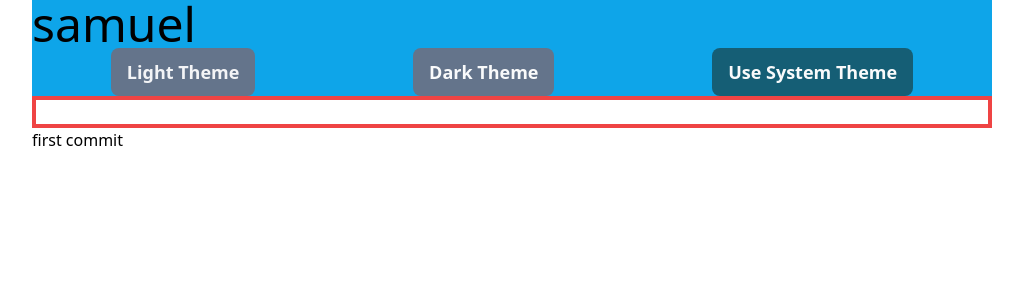
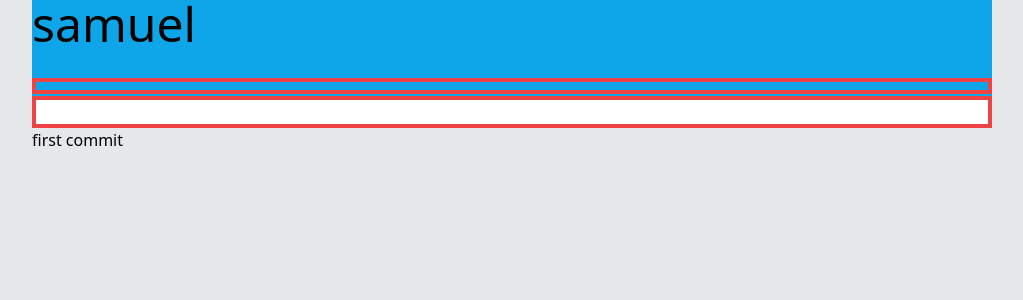
Before and after one commit to samueldebenedictis/sketches, a Next.js app: page / in a window 1280 px wide. Shown: the top 300 px of the page, without its empty margins (128-1151 px from the left). Built offline with nearby package versions, Linux system fonts and the light colour scheme.

Commit message:
chore: add theme

```diff
--- a/src/components/Layout.tsx
+++ b/src/components/Layout.tsx
@@ -12,11 +12,7 @@ const Layout: FC<LayoutProps> = ({ children }) => {
         <title>Samuel</title>
         <link rel="icon" type="image/icon" href="/favicon.ico" />
       </Head>
-      <div>
-        <div>
-          {children}
-        </div>
-      </div>
+      <div>{children}</div>
     </>
   );
 };
--- a/src/components/_pages/Home.tsx
+++ b/src/components/_pages/Home.tsx
@@ -1,81 +1,33 @@
 import Search from 'components/Search';
-import React, { FC, useEffect, useState } from 'react';
+import React, { FC, useEffect } from 'react';
 import { HomePageTypes } from 'types/Pages';
 
 const HomePage: FC<HomePageTypes> = ({ data }) => {
   const { sketches } = data;
 
-  const [activeTheme, setActiveTheme] = useState<string>('system');
-
   useEffect(() => {
-    const savedTheme = localStorage.getItem("theme");
-    if (savedTheme === "system" || !savedTheme) {
-      applySystemTheme();
-      setActiveTheme("system");
-    } else {
-      applyTheme(savedTheme);
-      setActiveTheme(savedTheme);
+    const theme = localStorage.getItem('theme');
+    if (theme === 'dark') {
+      document.documentElement.classList.add('dark');
     }
-
-    const mediaQuery = window.matchMedia("(prefers-color-scheme: dark)");
-    const handleSystemThemeChange = () => {
-      if (!savedTheme || savedTheme === "system") {
-        applySystemTheme();
-      }
-    };
-
-    mediaQuery.addEventListener("change", handleSystemThemeChange);
-
-    return () => {
-      mediaQuery.removeEventListener("change", handleSystemThemeChange);
-    };
   }, []);
 
-  const applyTheme = (theme: string) => {
-    if (theme === 'dark') {
+  const toggleTheme = () => {
+    if (document.documentElement.classList.contains('dark')) {
+      document.documentElement.classList.remove('dark');
+      localStorage.setItem('theme', 'light');
+    } else {
       document.documentElement.classList.add('dark');
-    } else if (theme === 'light') {
-      document.documentElement.classList.remove('dark');
-    }
-  };
-
-  const handleThemeChange = (newTheme: string) => {
-    setActiveTheme(newTheme)
-    localStorage.setItem('theme', newTheme);
-    if (newTheme === 'system') {
-      applySystemTheme();
-    } else {
-      applyTheme(newTheme);
-    }
-  };
-
-  const applySystemTheme = () => {
-    const systemPrefersDark = window.matchMedia('(prefers-color-scheme: dark)').matches;
-    if (systemPrefersDark) {
-      document.documentElement.classList.add('dark');
-    } else {
-      document.documentElement.classList.remove('dark');
+      localStorage.setItem('theme', 'dark');
     }
   }
+
 
   return (
     <div className="justify-self-center w-3/4">
       <div className="text-5xl bg-sky-500 dark:bg-red-500">
         <h1>samuel</h1>
-        <div className="flex items-center">
-          <button onClick={() => handleThemeChange('light')} className={`flex justify-center items-center m-auto text-lg w-fit transition-color duration-200 ease-in-out py-3 px-10 rounded-lg font-semibold py-[10px] px-4 ${activeTheme === "light"
-            ? "bg-cyan-800 text-gray-50 active:bg-cyan-700 focus:outline-none focus:ring focus:ring-cyan-300 hover:bg-slate-600 text-gray-50"
-            : "bg-slate-500 dark:bg-slate-600 hover:bg-cyan-800 text-gray-100 dark:text-gray-400"
-            }`}>Light Theme</button>
-          <button onClick={() => handleThemeChange('dark')} className={`flex justify-center items-center m-auto text-lg w-fit transition-color duration-200 ease-in-out py-3 px-10 rounded-lg font-semibold py-[10px] px-4 ${activeTheme === "dark"
-            ? "bg-cyan-800 text-gray-50 active:bg-cyan-700 focus:outline-none focus:ring focus:ring-cyan-300 hover:bg-slate-600 text-gray-50"
-            : "bg-slate-500 dark:bg-slate-600 hover:bg-cyan-800 text-gray-50 dark:text-gray-400"
-            }`}>Dark Theme</button>
-          <button onClick={() => handleThemeChange('system')} className={`flex justify-center items-center m-auto text-lg w-fit transition-color duration-200 ease-in-out py-3 px-10 rounded-lg font-semibold py-[10px] px-4 ${activeTheme === "system"
-            ? "bg-cyan-800 text-gray-50 active:bg-cyan-700 focus:outline-none focus:ring focus:ring-cyan-300 hover:bg-slate-600 text-gray-50"
-            : "bg-slate-500 dark:bg-slate-600 hover:bg-cyan-800 text-gray-50 dark:text-gray-400"
-            }`}>Use System Theme</button>
-        </div>
+        <button onClick={toggleTheme} className='h-4 dark:border-blue-700 border-red-500 border-solid border-4 w-full'/>
       </div>
       <div>
         <Search sketches={sketches} />
--- a/src/pages/_document.tsx
+++ b/src/pages/_document.tsx
@@ -18,7 +18,7 @@ class MyDocument extends Document {
             rel="stylesheet"
           />
         </Head>
-        <body>
+        <body className="bg-gray-200 dark:bg-gray-700">
           <Main />
           <NextScript />
         </body>
--- a/tailwind.config.js
+++ b/tailwind.config.js
@@ -1,6 +1,7 @@
 /** @type {import('tailwindcss').Config} */
 module.exports = {
   content: ['./src/pages/**/*.{js,ts,jsx,tsx,mdx}', './src/components/**/*.{js,ts,jsx,tsx,mdx}'],
+  darkMode: 'selector',
   theme: {
     extend: {},
   },
```
